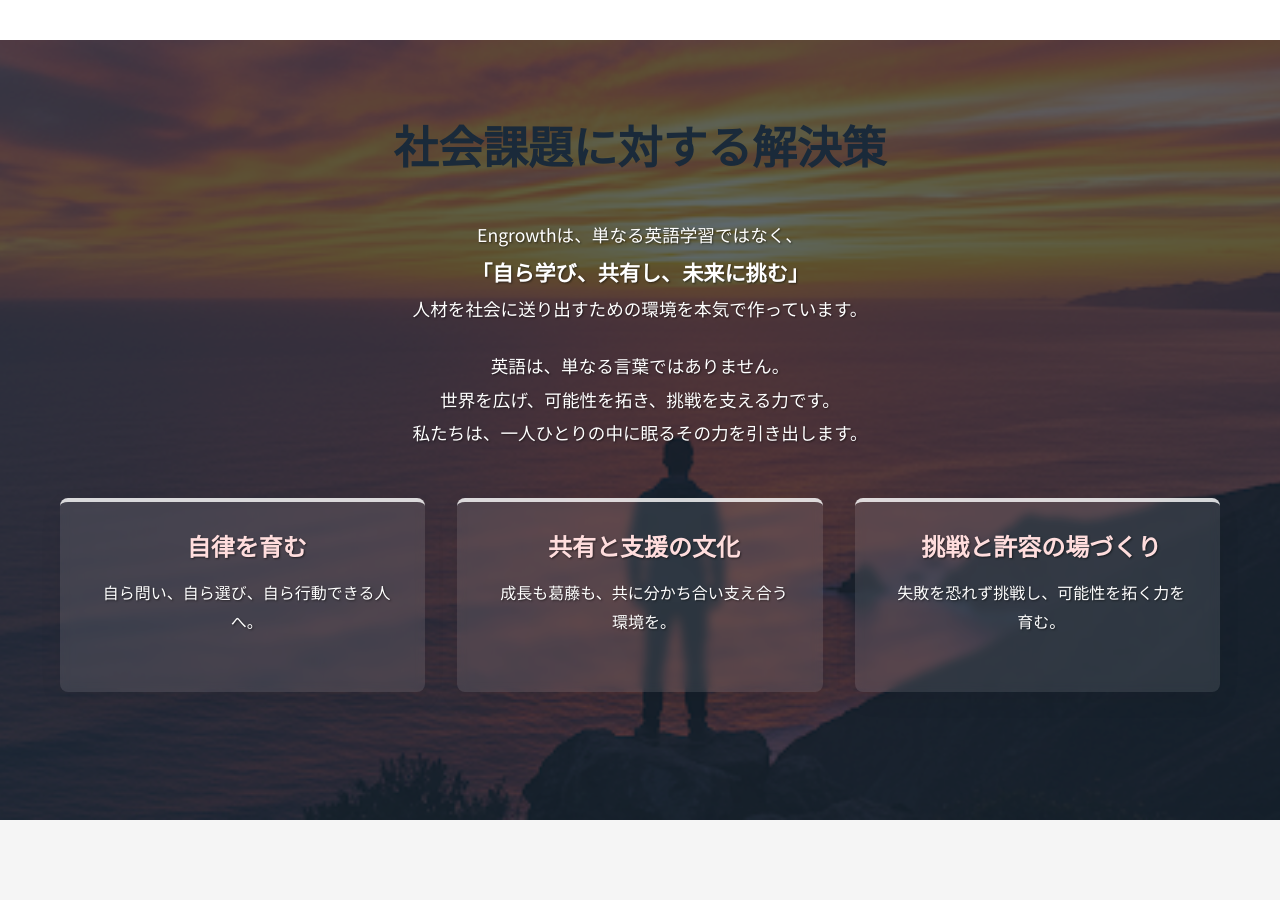
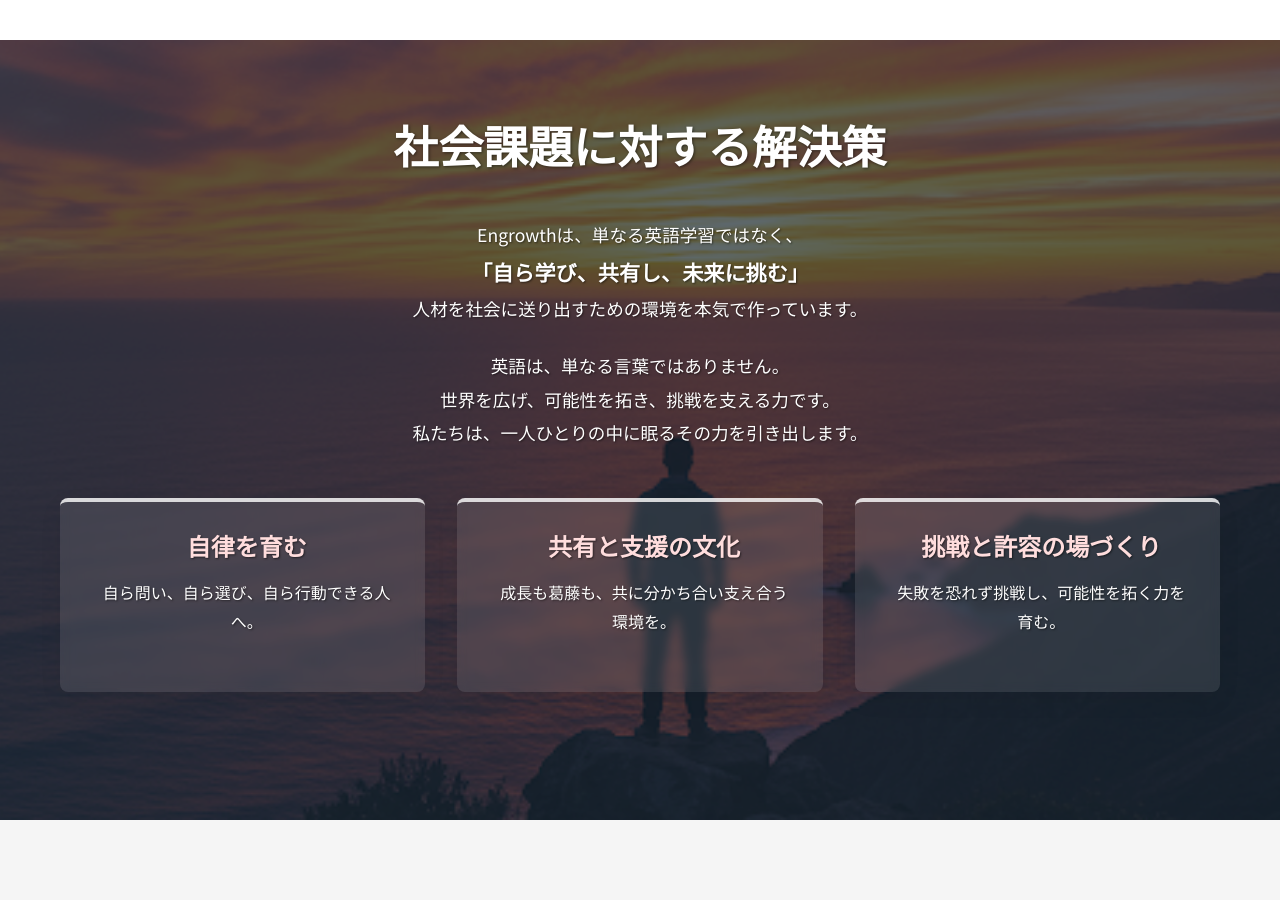
Before and after one commit to ideal-tomy/engrowthsite, a React (Vite) app: page /vision in a window 1280 px wide. Shown: the part 1380-2280 px from the top of the page. Built offline with nearby package versions, Linux system fonts and the light colour scheme.

Commit message:
最終調整03

```diff
--- a/src/App.tsx
+++ b/src/App.tsx
@@ -1,4 +1,4 @@
-import React from 'react';
+// import React from 'react'; // Removed unused import
 import { BrowserRouter as Router, Routes, Route } from 'react-router-dom';
 import Header from './components/Header';
 import Footer from './components/Footer';
--- a/src/components/Reason2Content.tsx
+++ b/src/components/Reason2Content.tsx
@@ -172,7 +172,7 @@ const Reason2Content: React.FC = () => {
       </section>
 
       {/* 言語学＋脳科学 */}
-      <section>
+      <section style={{ marginTop: '4rem' }}>
         <StylishTitle
           title="言語学＋脳科学に基づくアプローチ"
           align="left"
@@ -182,7 +182,7 @@ const Reason2Content: React.FC = () => {
 
         <div className="content-box">
           <StylishTitle
-            title="▶ 第二言語習得論（SLA）とは"
+            title="第二言語習得論（SLA）とは"
             type="feature"
             align="left"
             size="small"
@@ -192,7 +192,7 @@ const Reason2Content: React.FC = () => {
 
         <div className="content-box">
           <StylishTitle
-            title="▶ 認知負荷理論とは"
+            title="認知負荷理論とは"
             type="feature"
             align="left"
             size="small"
--- a/src/components/ScrollFadeIn.tsx
+++ b/src/components/ScrollFadeIn.tsx
@@ -1,4 +1,4 @@
-import React, { Children, cloneElement, isValidElement } from 'react';
+import React from 'react';
 import { useInView } from 'react-intersection-observer';
 
 interface ScrollFadeInProps {
@@ -19,18 +19,13 @@ const ScrollFadeIn: React.FC<ScrollFadeInProps> = ({
     triggerOnce,
   });
 
-  const child = Children.only(children);
+  const animationClassName = inView ? 'fade-in-scroll-visible' : 'fade-in-scroll-start';
 
-  if (!isValidElement(child)) { // Simplify type guard
-    return <>{children}</>;
-  }
-
-  // Clone the child element and add the ref and classes
-  // No complex type assertion needed now that CardComponent uses forwardRef
-  return cloneElement(child, {
-    ref,
-    className: `${child.props.className || ''} ${className} ${inView ? 'fade-in-scroll-visible' : 'fade-in-scroll-start'}`.trim(),
-  });
+  return (
+    <div ref={ref} className={`${className} ${animationClassName}`.trim()}>
+      {children}
+    </div>
+  );
 };
 
 export default ScrollFadeIn;
--- a/src/pages/Business.tsx
+++ b/src/pages/Business.tsx
@@ -1,4 +1,4 @@
-import React, { useState } from 'react';
+import { useState } from 'react';
 import '../styles/Business.css'; // CSSファイルを正しくインポート
 // 共通コンポーネントをインポート
 import SimulationSection from '../components/SimulationSection';
@@ -195,7 +195,7 @@ const Business = () => {
           <h2 className="section-title">Engrowth ビジネスプログラムの9つの強み</h2>
           <div className="strengths-grid">
             <ScrollFadeIn>
-              <CardComponent className="card-icon-top" icon="support_agent" title="専任のコンサルタントによる毎日の学習サポート" description="毎日のオンラインセッション" />
+              <CardComponent className="card-icon-top" icon="support_agent" title="専任のコンサルタントによる毎日の学習サポート" />
             </ScrollFadeIn>
             <ScrollFadeIn>
               <CardComponent className="card-icon-top" icon="smartphone" title="エングロース受講生 専用アプリの提供" />
@@ -204,10 +204,10 @@ const Business = () => {
               <CardComponent className="card-icon-top" icon="psychology" title="脳科学×AIの学習サービスを提供" />
             </ScrollFadeIn>
             <ScrollFadeIn>
-              <CardComponent className="card-icon-top" icon="dynamic_feed" title="アダプティブラーニング※1を採用したカスタムカリキュラム" />
+              <CardComponent className="card-icon-top" icon="dynamic_feed" title="アダプティブラーニングを採用したカスタムカリキュラム" />
             </ScrollFadeIn>
             <ScrollFadeIn>
-              <CardComponent className="card-icon-top" icon="school" title="世界の有名大学出身 コンサルタントがマンツーマンであなたに併走" />
+              <CardComponent className="card-icon-top" icon="school" title="世界の有名大学出身あなたに併走" />
             </ScrollFadeIn>
             <ScrollFadeIn>
               <CardComponent className="card-icon-top" icon="translate" title={"現地で使える\"生きた英語\"の習得をサポート"} />
--- a/src/pages/Home.tsx
+++ b/src/pages/Home.tsx
@@ -1,4 +1,4 @@
-import React from 'react';
+// import React from 'react'; // Removed unused import
 import { Link } from 'react-router-dom';
 import '../styles/Home.css';
 import HeroSection from '../components/HeroSection';
--- a/src/pages/Pricing.tsx
+++ b/src/pages/Pricing.tsx
@@ -1,4 +1,4 @@
-import React from 'react';
+// import React from 'react'; // Removed unused import
 import { Link } from 'react-router-dom';
 import '../styles/Pricing.css'; // 新しいCSSファイルをインポート
 import StylishTitle from '../components/StylishTitle';
--- a/src/pages/Students.tsx
+++ b/src/pages/Students.tsx
@@ -1,4 +1,4 @@
-import React from 'react';
+// import React from 'react'; // Removed unused import
 import '../styles/Students.css';
 import SimulationSection from '../components/SimulationSection';
 import HeroSection from '../components/HeroSection';
@@ -92,7 +92,7 @@ const Students = () => {
         <div className="container">
           <StylishTitle
             title="留学を成功させるために"
-            align="left"
+            align="center"
             size="large"
             className="title-custom-underline"
           />
@@ -221,7 +221,6 @@ const Students = () => {
               <StylishTitle
                 title="なぜ英語でのエッセイは難しいのか"
                 size="medium"
-                align="left"
                 className="title-custom-underline"
               />
               <p>
@@ -247,7 +246,6 @@ const Students = () => {
               <StylishTitle
                 title="私たちのサポート体制"
                 size="medium"
-                align="left"
                 className="title-custom-underline"
               />
               <p>当社では、海外の名門大学出身の専任コンサルタントが、きめ細かな添削サービスを提供しています。</p>
@@ -263,7 +261,6 @@ const Students = () => {
               <StylishTitle
                 title="なぜ事前準備が重要か"
                 size="medium"
-                align="left"
                 className="title-custom-underline mt-large"
               />
               <p>
--- a/src/styles/Business.css
+++ b/src/styles/Business.css
@@ -111,6 +111,7 @@
   text-align: center;
   box-shadow: 0 2px 5px rgba(0,0,0,0.05);
   transition: transform 0.3s ease, box-shadow 0.3s ease;
+  height: 100%; /* グリッドアイテムの高さを揃える */
 }
 .strength-card:hover {
   transform: translateY(-8px); /* ホバー時に浮き上がり */
--- a/src/styles/Vision.css
+++ b/src/styles/Vision.css
@@ -417,15 +417,16 @@
 
 /* Style the "solution" section title specifically */
 .vision-page section.solution .stylish-title-container .stylish-title {
-  background-color: transparent; /* 背景を透明に */
-  color: white;                  /* テキストを白に */
-  text-shadow: 1px 1px 3px rgba(0, 0, 0, 0.5); /* 読みやすさのため影を少し追加 */
-  box-shadow: none;              /* ボックスシャドウを削除 */
-  padding: 0;                    /* パディングを削除 */
-  border-radius: 0;              /* 角丸を削除 */
-  font-size: 2.8rem;             /* フォントサイズを大きく (例: 2.8rem、調整可) */
-  margin-bottom: 2rem;           /* 下のマージンを調整 */
-  line-height: 1.3;              /* 行の高さを調整 */
-  width: 100%;                   /* 幅を100%に戻す */
-  text-align: center;            /* 中央揃えを維持 */
+  background-color: transparent !important; /* 背景を透明に */
+  color: white !important;                  /* テキストを白に (Force) */
+  text-shadow: 1px 1px 3px rgba(0, 0, 0, 0.5) !important; /* 読みやすさのため影を少し追加 */
+  box-shadow: none !important;              /* ボックスシャドウを削除 */
+  padding: 0 !important;                    /* パディングを削除 */
+  border: none !important;                  /* Remove border */
+  border-radius: 0 !important;              /* 角丸を削除 */
+  font-size: 2.8rem !important;             /* フォントサイズを大きく (例: 2.8rem、調整可) */
+  margin-bottom: 2rem !important;           /* 下のマージンを調整 */
+  line-height: 1.3 !important;              /* 行の高さを調整 */
+  width: 100% !important;                   /* 幅を100%に戻す */
+  text-align: center !important;            /* 中央揃えを維持 */
 }
--- a/src/styles/components.css
+++ b/src/styles/components.css
@@ -507,14 +507,18 @@
 
 /* Specific list types */
 .check-list .icon-list-item {
-   border-left-color: #2c8a43; /* チェックリストは緑ボーダー */
+   /* border-left-color: #2c8a43; */ /* チェックリストは緑ボーダー - Removed */
+   border-left: none; /* Remove the left border */
+   padding-left: 0;   /* Remove left padding */
 }
 .check-list .icon-container {
   color: #2c8a43; /* チェックリストは緑アイコン */
 }
 
 .arrow-list .icon-list-item {
-   border-left-color: var(--color-main); /* 矢印リストは赤ボーダー */
+   /* border-left-color: var(--color-main); */ /* 矢印リストは赤ボーダー - Removed */
+   border-left: none; /* Remove left border */
+   padding-left: 0;   /* Remove left padding */
 }
 .arrow-list .icon-container {
   color: var(--color-main); /* 矢印リストは赤アイコン */
```
